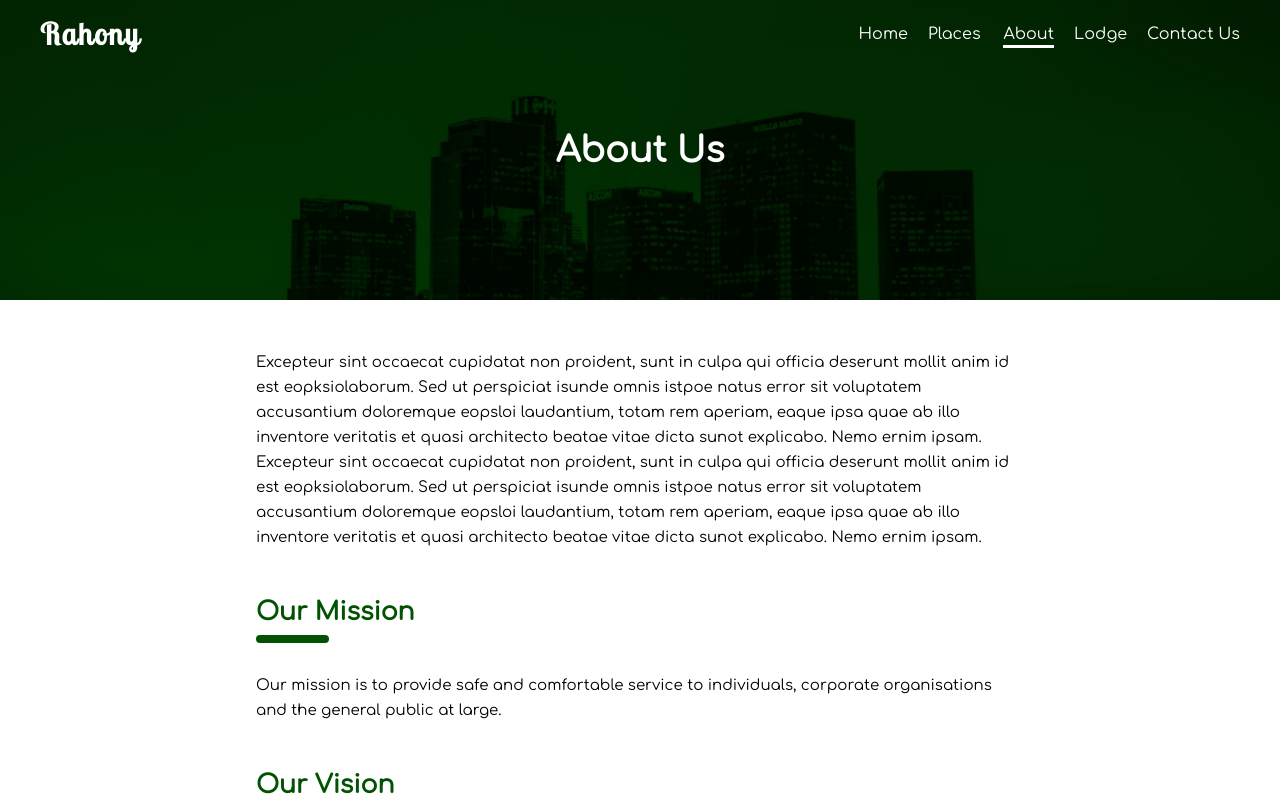
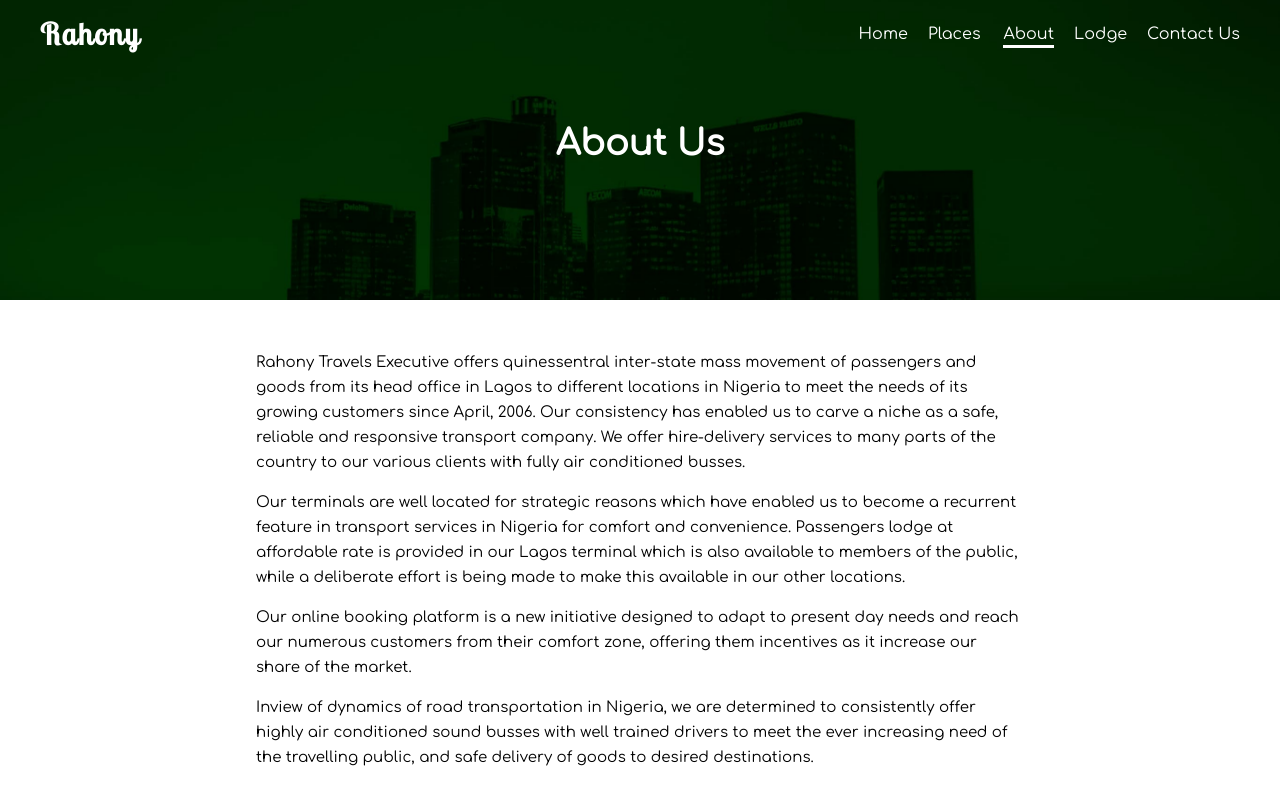
Before and after one commit to megaconfidence/rahony, a React (Create React App) app: page /about in a window 1280 px wide. Shown: the top 800 px of the page. Built offline with nearby package versions, Linux system fonts and the light colour scheme.

Commit message:
feat: Adds correct text for aboutpage

```diff
--- a/src/components/Aboutpage.js
+++ b/src/components/Aboutpage.js
@@ -4,19 +4,39 @@ import Head from './Head';
 const AboutPage = () => {
   return (
     <div className='aboutpage'>
-      <p className='summary'>
-        Excepteur sint occaecat cupidatat non proident, sunt in culpa qui
-        officia deserunt mollit anim id est eopksiolaborum. Sed ut perspiciat
-        isunde omnis istpoe natus error sit voluptatem accusantium doloremque
-        eopsloi laudantium, totam rem aperiam, eaque ipsa quae ab illo inventore
-        veritatis et quasi architecto beatae vitae dicta sunot explicabo. Nemo
-        ernim ipsam. Excepteur sint occaecat cupidatat non proident, sunt in
-        culpa qui officia deserunt mollit anim id est eopksiolaborum. Sed ut
-        perspiciat isunde omnis istpoe natus error sit voluptatem accusantium
-        doloremque eopsloi laudantium, totam rem aperiam, eaque ipsa quae ab
-        illo inventore veritatis et quasi architecto beatae vitae dicta sunot
-        explicabo. Nemo ernim ipsam.
-      </p>
+      <div className='summary'>
+        <p>
+          Rahony Travels Executive offers quinessentral inter-state mass
+          movement of passengers and goods from its head office in Lagos to
+          different locations in Nigeria to meet the needs of its growing
+          customers since April, 2006. Our consistency has enabled us to carve a
+          niche as a safe, reliable and responsive transport company. We offer
+          hire-delivery services to many parts of the country to our various
+          clients with fully air conditioned busses.
+        </p>
+
+        <p>
+          Our terminals are well located for strategic reasons which have
+          enabled us to become a recurrent feature in transport services in
+          Nigeria for comfort and convenience. Passengers lodge at affordable
+          rate is provided in our Lagos terminal which is also available to
+          members of the public, while a deliberate effort is being made to make
+          this available in our other locations.
+        </p>
+
+        <p>
+          Our online booking platform is a new initiative designed to adapt to
+          present day needs and reach our numerous customers from their comfort
+          zone, offering them incentives as it increase our share of the market.
+        </p>
+
+        <p>
+          Inview of dynamics of road transportation in Nigeria, we are
+          determined to consistently offer highly air conditioned sound busses
+          with well trained drivers to meet the ever increasing need of the
+          travelling public, and safe delivery of goods to desired destinations.
+        </p>
+      </div>
       <div className='section'>
         <Head content='Our Mission' />
         <p className='section__text'>
--- a/src/components/Footer.js
+++ b/src/components/Footer.js
@@ -16,18 +16,18 @@ const Footer = () => {
               <NavLink to='/about'>About</NavLink>
             </li>
             <li>
-              <NavLink to='/service'>Our Services</NavLink>
+              <NavLink to='/places'>Places</NavLink>
             </li>
-            <li>
+            {/* <li>
               <NavLink to='#'>Bus Terminals</NavLink>
-            </li>
+            </li> */}
           </ul>
         </div>
         <div className='footer__links__item'>
           <div className='footer__links__item__title'>Information</div>
           <ul className='footer__links__item__link'>
             <li>
-              <NavLink to='#'>Contact Us</NavLink>
+              <NavLink to='/contact'>Contact Us</NavLink>
             </li>
           </ul>
         </div>
--- a/src/components/Footer.scss
+++ b/src/components/Footer.scss
@@ -21,6 +21,7 @@
       &__link,
       a {
         all: unset;
+        cursor: pointer;
         li {
           margin: 1rem 0;
           font-size: 1.3em;
--- a/src/components/Header.js
+++ b/src/components/Header.js
@@ -7,7 +7,7 @@ import Slidein from './Slidein';
 const Header = ({ location: { pathname } }) => {
   const path = pathname.replace('/', '');
   const main = {
-    home: 'Safe rides to anywhere in Nigeria and West Africa.',
+    home: 'Safe rides to anywhere in Nigeria',
     about: 'About Us',
     places: 'Places',
     contact: 'Contact Us',
--- a/src/components/Header.scss
+++ b/src/components/Header.scss
@@ -8,23 +8,20 @@
     background-position: center;
   }
 }
-.header__overlay  {
+.header__overlay {
   margin-bottom: 5rem;
-
 }
 .header {
   height: 45rem;
   color: white;
-  position: relative;
   .jumbo {
-    top: 50%;
-    left: 50%;
-    width: max-content;
+    height: 50%;
+    display: flex;
     font-size: 3.5rem;
-    position: absolute;
     text-align: center;
-    padding: 0 var(--pagepad);
-    transform: translate(-50%, -50%);
+    align-items: center;
+    flex-direction: column;
+    justify-content: center;
     .main {
       font-weight: bold;
     }
--- a/src/components/Homepage.js
+++ b/src/components/Homepage.js
@@ -67,7 +67,7 @@ const HomePage = () => {
             <div className='group__list__item__cover'>
               <img
                 src='/images/ac.svg'
-                alt='transportation'
+                alt='air condition'
                 className='group__list__item__img'
               />
             </div>
@@ -85,14 +85,14 @@ const HomePage = () => {
             <div className='group__list__item__cover'>
               <img
                 src='/images/media.svg'
-                alt='lodging'
+                alt='media'
                 className='group__list__item__img'
               />
             </div>
             <div className='group__list__item__text'>
               <div className='group__list__item__text__title'>Media</div>
               <div className='group__list__item__text__content'>
-                Stay relaxed as you are entertained with either music or movies
+                Stay relaxed as you are entertained with music
                 while on your trip.
               </div>
             </div>
@@ -101,7 +101,7 @@ const HomePage = () => {
             <div className='group__list__item__cover'>
               <img
                 src='/images/luggage.svg'
-                alt='logistics'
+                alt='luggage'
                 className='group__list__item__img'
               />
             </div>
@@ -121,7 +121,7 @@ const HomePage = () => {
           <div className='group__list__item'>
             <img
               src='/images/lagos.jpg'
-              alt='transportation'
+              alt='lagos'
               className='group__list__item__img'
             />
             <div className='group__list__item__explore hidden'>
@@ -134,7 +134,7 @@ const HomePage = () => {
           <div className='group__list__item'>
             <img
               src='/images/abuja.jpg'
-              alt='lodging'
+              alt='abuja'
               className='group__list__item__img'
             />
             <div className='group__list__item__explore hidden'>
@@ -147,7 +147,7 @@ const HomePage = () => {
           <div className='group__list__item'>
             <img
               src='/images/jos.jpg'
-              alt='logistics'
+              alt='jos'
               className='group__list__item__img'
             />
             <div className='group__list__item__explore hidden'>
--- a/src/components/PlacesPage.js
+++ b/src/components/PlacesPage.js
@@ -47,7 +47,7 @@ const PlacesPage = () => {
       <Head content='Explor Places' />
       <div className='places'>
         {places.map((p, k) => (
-         <Link key={k} to={`/places/${p.city.toLowerCase()}`}> <div className='pcard'>
+         <Link className={'grid'+(k+1)} key={k} to={`/places/${p.city.toLowerCase()}`}> <div className='pcard'>
          <div
            className='pcard__top'
            style={{ backgroundImage: `url(/images/${p.img})` }}
```
Also changed, not shown: src/components/ExplorePage.js (+15 -11 lines).
